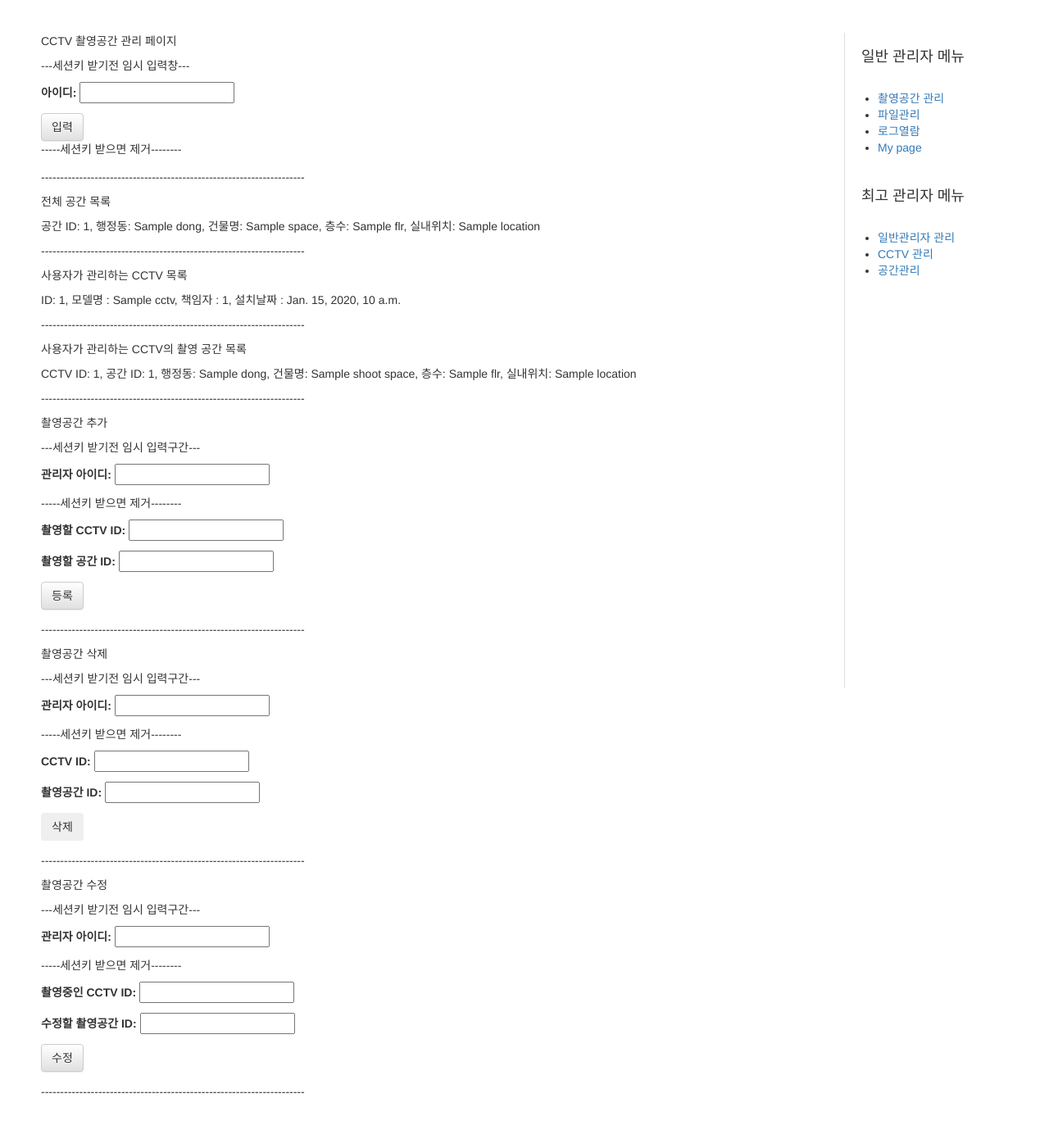
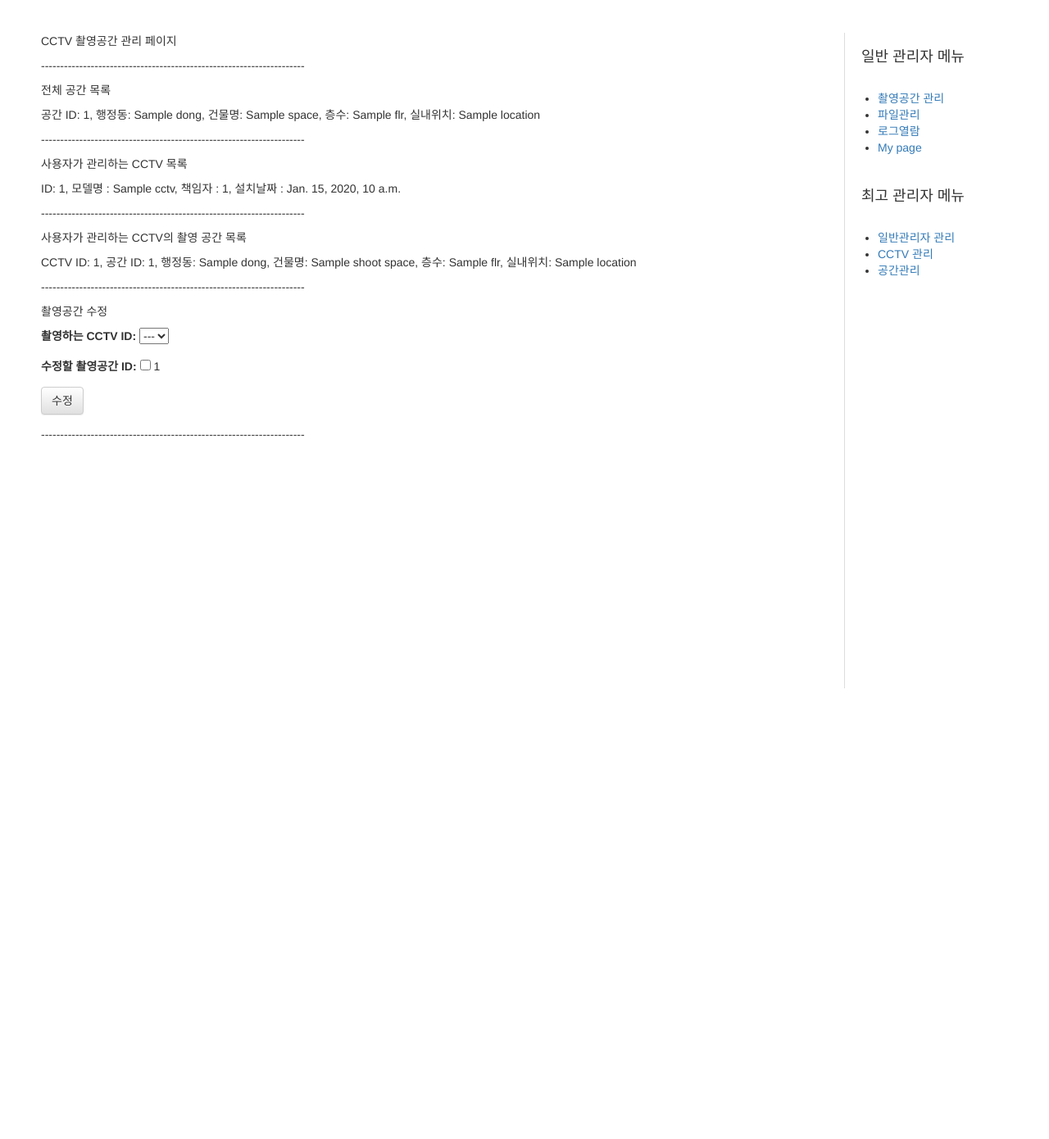
Before and after one commit to bomul0327/DatabaseProject1, a Django app: template cctv/templates/cctv/shoot_space_manage.html in a window 1280 px wide. Shown: the part 86-1476 px from the top of the page at 82% size. After the commit the page ends 926 px from the top, so only its background shows below. Run offline with Django 3.2, Linux system fonts and the light colour scheme; the template is opened without the code that fills it: most values are stand-ins (such as "Sample title", 1, 10 or a date in 2020); some libraries are stand-ins or nearby versions.

Commit message:
Update shoot_space_manage.html

```diff
--- a/cctv/templates/cctv/shoot_space_manage.html
+++ b/cctv/templates/cctv/shoot_space_manage.html
@@ -1,14 +1,6 @@
 {% extends 'cctv/base.html' %}
 {% block content %}
   <p>CCTV 촬영공간 관리 페이지</p>
-  <form method="POST" class="post-form">{% csrf_token %}
-      <!--{{ form.as_p }}-->
-      <p>---세션키 받기전 임시 입력창---
-      <p><label for="manager_id">아이디:</label>
-        <input name="manager_id" id="manager_id" type="text" maxlength="20"/></p>
-      <button type="submit" name="mode" value="select" class="save btn btn-default">입력</button>
-      <p>-----세션키 받으면 제거--------
-  </form>
 <!--촬영공간 추가 -->
 <!-- 행정동, 건물명, 층수, 실내위치 -->
 <p>---------------------------------------------------------------------
@@ -33,45 +25,22 @@
   </div>
   {% endfor %}
   <p>---------------------------------------------------------------------
-  <form method="POST" class="post-form">{% csrf_token %}
-      <!--{{ form.as_p }}-->
-      <p>촬영공간 추가</p>
-      <p>---세션키 받기전 임시 입력구간---
-      <p><label for="manager_id">관리자 아이디:</label>
-        <input name="manager_id" id="manager_id" type="text" maxlength="20"/></p>
-      <p>-----세션키 받으면 제거--------
-      <p><label for="cctv_id">촬영할 CCTV ID:</label>
-        <input name="cctv_id" id="cctv_id" type="text" maxlength="20" required></p>
-      <p><label for="shoot_space_id">촬영할 공간 ID:</label>
-        <input name="shoot_space_id" id="shoot_space_id" type="text" maxlength="20" required></p>
-      <button type="submit" name="mode" value="insert" class="save btn btn-default">등록</button>
-  </form>
-  <p>---------------------------------------------------------------------
-  <p>촬영공간 삭제</p>
-  <form method="POST" class="post-form">{% csrf_token %}
-      <p>---세션키 받기전 임시 입력구간---
-      <p><label for="manager_id">관리자 아이디:</label>
-        <input name="manager_id" id="manager_id" type="text" maxlength="20"/></p>
-      <p>-----세션키 받으면 제거--------
-      <p><label for="cctv_id">CCTV ID:</label>
-        <input name="cctv_id" id="cctv_id" type="text" maxlength="20" required /></p>
-      <p><label for="shoot_space_id">촬영공간 ID:</label>
-        <input name="shoot_space_id" id="shoot_space_id" type="text" maxlength="20" required></p>
-      <button type="submit" name="mode" value="delete" class="save btn btn-defalut">삭제</button>
-  </form>
-  <p>---------------------------------------------------------------------
   <p>촬영공간 수정</p>
   <form method="POST" class="post-form">{% csrf_token %}
-      <!--{{ form.as_p }}-->
-      <p>---세션키 받기전 임시 입력구간---
-      <p><label for="manager_id">관리자 아이디:</label>
-        <input name="manager_id" id="manager_id" type="text" maxlength="20"/></p>
-      <p>-----세션키 받으면 제거--------
-      <p><label for="cctv_id">촬영중인 CCTV ID:</label>
-        <input name="cctv_id" id="cctv_id" type="text" maxlength="20" required /></p>
-      <p><label for="shoot_space_id">수정할 촬영공간 ID:</label>
-        <input name="shoot_space_id" id="shoot_space_id" type="text" maxlength="20" required></p>
-      <button type="submit" name="mode" value="update" class="save btn btn-default">수정</button>
+      <p><label for="cctv_id">촬영하는 CCTV ID:</label>
+      <select name="cctv_id" id="cctv_id" required>
+        <option selected /> ---
+          {% for cctv in cctv_list %}
+          <option value="{{ cctv.id }}"/>{{cctv.id}}
+          {% endfor %}
+      </select>
+      </p>
+	  <p><label for="shoot_space_id">수정할 촬영공간 ID:</label>
+	  {% for space in space_list %}
+      <input type="checkbox" name="{{ space.id }}" value="{{ space.id }}"> {{ space.id }}
+      {% endfor %}
+      </p>
+	  <button type="submit" name="mode" value="update" class="save btn btn-default">수정</button>
   </form>
   <p>---------------------------------------------------------------------
 
```
